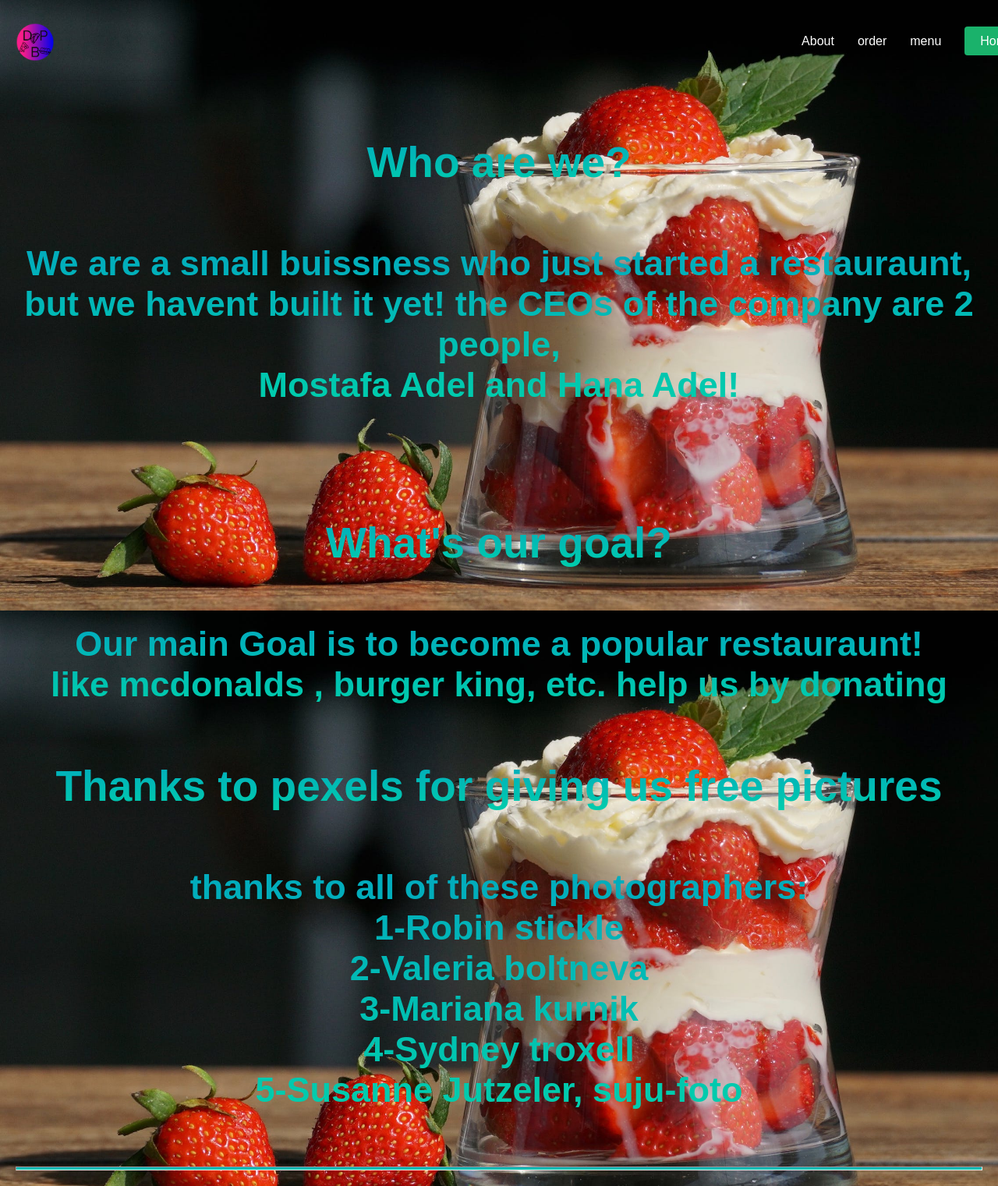
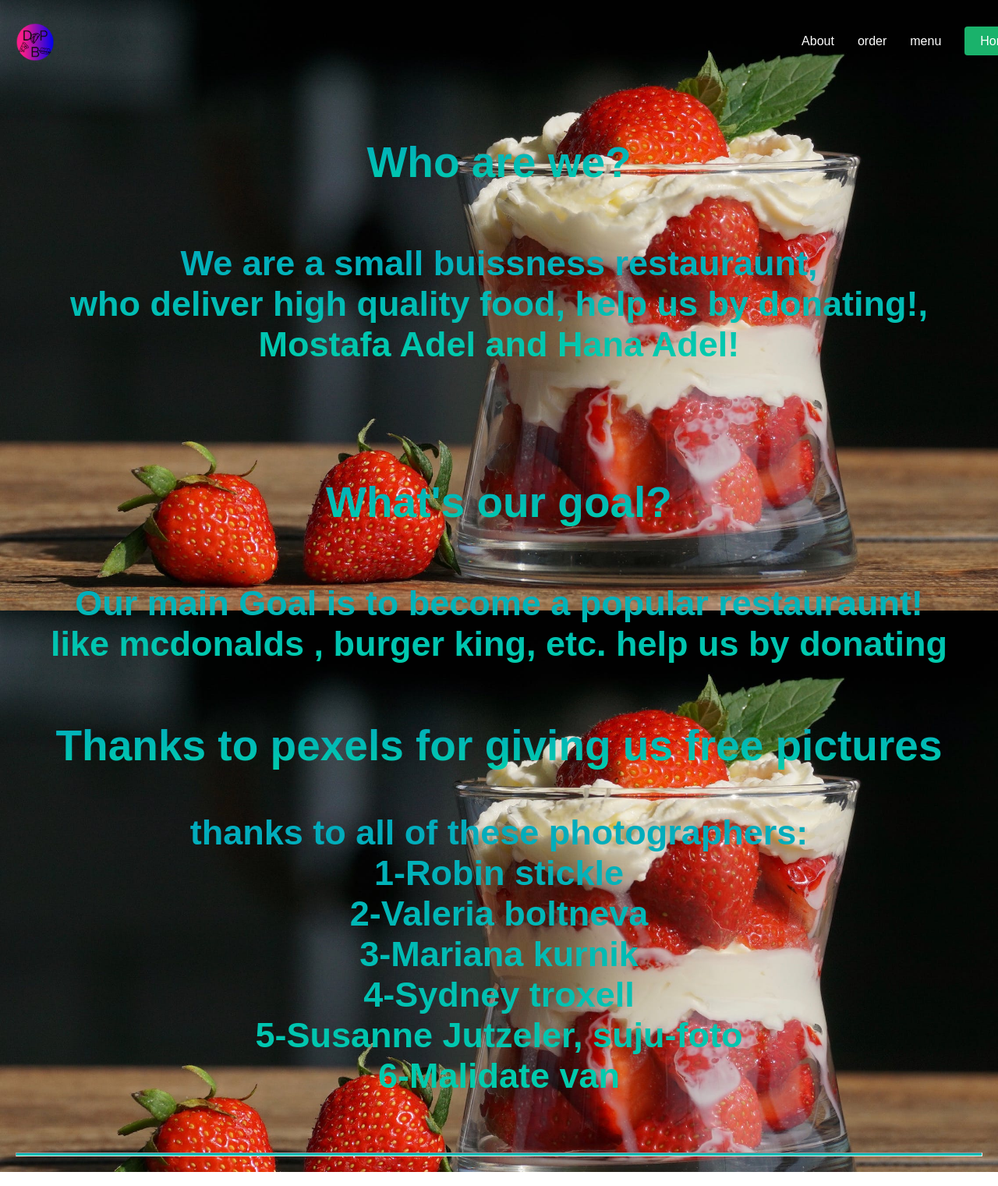
Before and after one commit to DPB5/pc, a plain HTML site: page About.html in a window 1280 px wide. Shown: the part 17-1538 px from the top of the page at 78% size. Drawn offline with Linux system fonts and the light colour scheme.

Commit message:
Update About.html

```diff
--- a/About.html
+++ b/About.html
@@ -33,9 +33,8 @@
 
     <center>  <h1>Who are we?</h1>
 <br><Br><br><br>
-      <h2>We are a small buissness who just started a restauraunt,<br>
-        but we havent built it yet! the CEOs of the company are 2 people,<br>
-         Mostafa Adel and Hana Adel!</h2>
+      <h2> We are a small buissness restauraunt,<br>
+        who deliver high quality food, help us by donating!, Mostafa Adel and Hana Adel!</h2>
 
       <br><Br><br><br><br><Br><br><br>
         <h1>What's our goal?</h1>
@@ -44,13 +43,14 @@
             like mcdonalds , burger king, etc. help us by donating</h2>
 <br><Br><br><br>
             <h1>Thanks to pexels for giving us free pictures</h1>
-    <br><Br><br><br>
+    <br><Br><br>
               <h2>thanks to all of these photographers:<br>
               1-Robin stickle<br>
               2-Valeria boltneva<br>
               3-Mariana kurnik<br>
               4-Sydney troxell<br>
-              5-Susanne Jutzeler, suju-foto</h2>
+              5-Susanne Jutzeler, suju-foto<br>
+              6-Malidate van</h2>
 </center>
             <br><Br><br><br>
 
```
